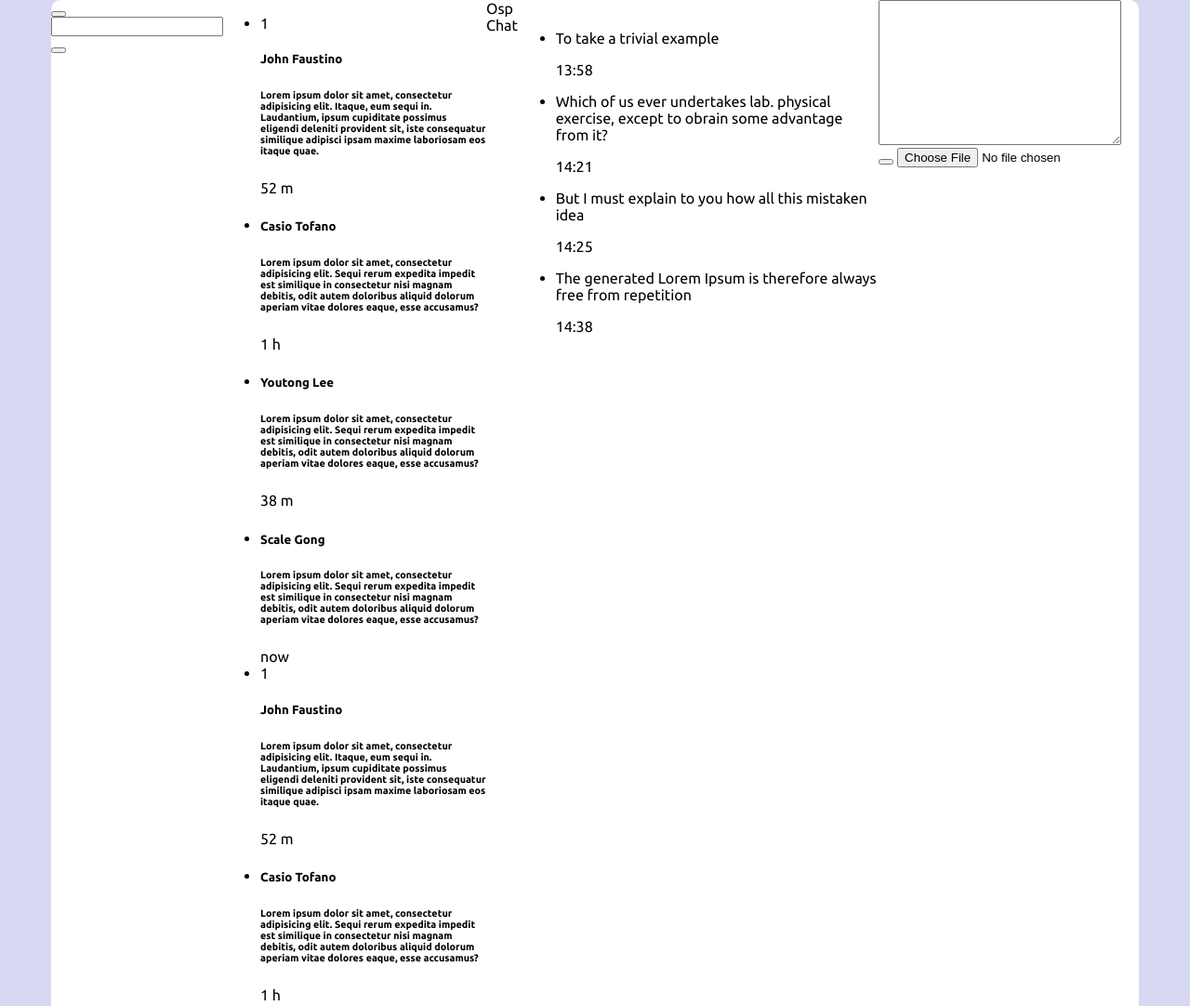
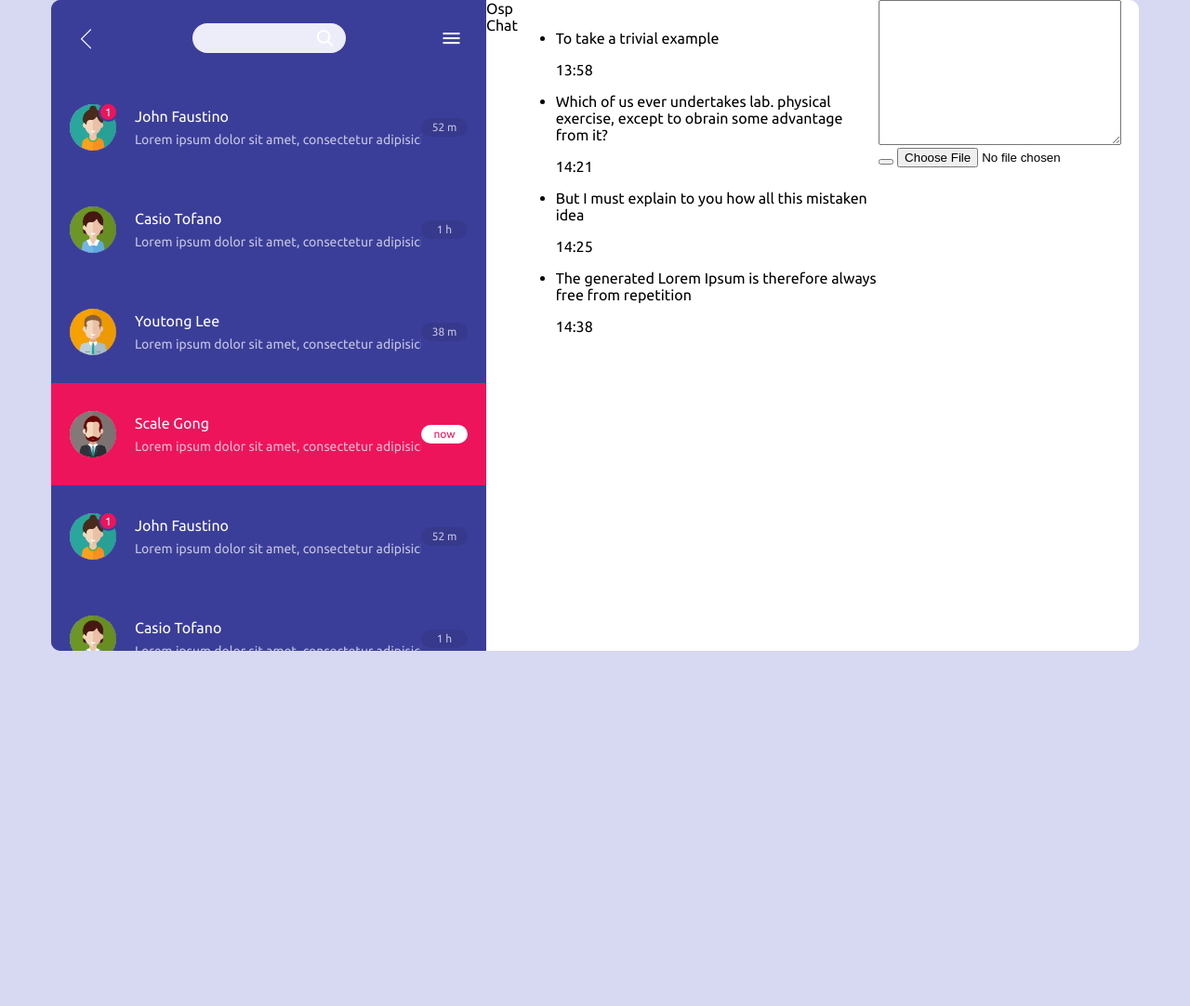
Before and after one commit to pashkoostap/Front-End-Camp, a plain HTML site: page unit-1/index.html in a window 1280 px wide. Shown: the top 1082 px of the page at 93% size. After the commit the page ends 800 px from the top, so only its background shows below. Drawn offline with Linux system fonts and the light colour scheme; files whose address does not match are found by name.

Commit message:
unit-1: left-chat users show/hide functional

```diff
--- a/unit-1/css/style.css
+++ b/unit-1/css/style.css
@@ -1,7 +1,12 @@
 /*COLORS
 $purple: #d7d8f1;
+$purple1: #ededfa;
 $white: #ffffff;
+$white1: rgba(255,255,255,0.5);
 $violet: #3b3e99;
+$violet1: #37398d;
+$blue: #1f2162;
+$pink: #ed145b;
 
 
 
@@ -15,20 +20,39 @@ body {
     padding: 0;
     font-family: "Ubuntu";
     background-color: #d7d8f1;
+    display: flex;
 }
 /*Global styles*/
 .osp-chat {
     max-width: 1170px;
-    margin-left: auto;
-    margin-right: auto;
     border-radius: 10px;
     background-color: #ffffff;
     display: flex;
+    overflow: hidden;
+    height: 700px;
+    margin: auto;
 }
-.left-chat-wrap {
-    display: flex;
-    max-width: 5%;
+/*Reset buttons styles*/
+.osp-chat-nav-btn {
+    background: none;
+    border: none;
+    outline: none;
+    width: 35px;
+    height: 32px;
+    color: #ffffff;
+    font-size: 21px;
+    cursor: pointer;
+    position: relative;
 }
+.osp-chat-nav-btn::before {
+    font-family: 'chat-icons';
+    position: absolute;
+    display: block;
+    top: 50%;
+    left: 50%;
+    transform: translate(-50%, -50%);
+}
+
 .left-chat-wrap--visible {
     display: flex;
     max-width: 40%;
@@ -37,3 +61,188 @@ body {
     display: flex;
 }
 /*LEFT CHAT WRAPPER*/
+.left-chat-wrap {
+    display: flex;
+    max-width: 5%;
+    flex-direction: column;
+    background-color: #37398d;
+}
+.left-chat-wrap--visible {
+    display: flex;
+    max-width: 40%;
+}
+.left-chat-wrap--hidden .left-chat-nav__menu {
+    display: none;
+}
+.left-chat-wrap--hidden .chat-search-panel {
+    display: none;
+}
+.left-chat-wrap--hidden .left-chat-users {
+    display: none;
+}
+/*LEFT CHAT NAVIGATION PANEL*/
+.left-chat-nav {
+    display: flex;
+    width: 100%;
+    background-color: #3b3e99;
+    padding: 25px 20px;
+    justify-content: space-between;
+}
+/*Open left panel button*/
+.left-chat-nav__open::before {
+    content: "\e904";
+}
+.left-chat-nav__open--active::before {
+    content: "\e900";
+}
+/*Open menu button*/
+.left-chat-nav__menu::before {
+    content: "\e903";
+    font-size: 18px;
+}
+.left-chat-nav__menu--active::before {
+    content: "\e901";
+    font-size: 18px;
+}
+/*Left chat search panel*/
+.chat-search-panel {
+    display: flex;
+    position: relative;
+    flex-shrink: 0;
+}
+/*Left chat search panel input*/
+.chat-search-panel__input {
+    background-color: #ededfa;
+    outline: none;
+    border: none;
+    width: 165px;
+    border-radius: 16px;
+    font-family: "Ubuntu";
+    line-height: 20px;
+    height: 32px;
+    font-size: 14px;
+    padding: 6px 40px 6px 15px;
+}
+/*Left chat search panel button*/
+.chat-search-panel__search-btn {
+    position: absolute;
+    width: 44px;
+    right: 0;
+    top: 0;
+}
+.chat-search-panel__search-btn::before {
+    font-size: 18px;
+    transition: color 0.2s ease;
+}
+.chat-search-panel__search-btn:hover::before {
+    color: #3b3e99;
+}
+/*LEFT CHAT USERS WRAPPER*/
+.left-chat-users {
+    display: flex;
+    flex-direction: column;
+    margin: 0;
+    padding: 0;
+    list-style: none;
+    overflow-y: scroll;
+}
+/*LEFT CHAT USER*/
+.left-chat-user {
+    background-color: #3b3e99;
+    padding: 30px 20px;
+    display: flex;
+    flex-direction: row;
+    flex-shrink: 0;
+    cursor: pointer;
+    transition: background-color 0.2s ease;
+}
+.left-chat-user:hover {
+    background-color: #1f2162;
+}
+/*Active chat user*/
+.left-chat-user--active {
+    background-color: #ed145b;
+}
+.left-chat-user--active:hover {
+    background-color: #ed145b;
+}
+.left-chat-user--active .left-chat-user__status {
+    background-color: #ffffff;
+    color: #ed145b;
+}
+/*User status*/
+.left-chat-user__status {
+    display: flex;
+    min-width: 50px;
+    line-height: 20px;
+    padding: 0px 5px;
+    text-align: center;
+    height: 20px;
+    margin: auto;
+    font-size: 12px;
+    color: rgba(255,255,255,0.7);
+    background-color: #37398d;
+    justify-content: center;
+    border-radius: 10px;
+}
+/*User info block*/
+.left-chat-user-info {
+    display: flex;
+    flex-wrap: wrap;
+    flex-direction: column;
+    padding-left: 20px;
+    padding-right: 30px;
+    overflow: hidden;
+}
+.left-chat-user-info__name {
+    margin: 0;
+    font-size: 16px;
+    line-height: 26px;
+    color: #ffffff;
+    font-weight: 400;
+    white-space: nowrap;
+    text-overflow: ellipsis;
+    overflow: hidden;
+}
+.left-chat-user-info__message {
+    margin: 0;
+    font-size: 14px;
+    line-height: 24px;
+    color: rgba(255,255,255,0.7);
+    font-weight: 400;
+    white-space: nowrap;
+    text-overflow: ellipsis;
+    overflow: hidden;
+}
+/*User photo block*/
+.left-chat-user-photo {
+    display: flex;
+    width: 50px;
+    height: 50px;
+    position: relative;
+}
+.left-chat-user-photo__img {
+    display: block;
+    width: 50px;
+    height: 50px;
+    background-position: center;
+    background-repeat: no-repeat;
+    background-size: cover;
+    border-radius: 50%;
+    overflow: hidden;
+}
+.left-chat-user-photo__message-badge {
+    position: absolute;
+    font-size: 12px;
+    color: #fff;
+    width: 21px;
+    height: 21px;
+    background-color: #ed145b;
+    display: block;
+    text-align: center;
+    border: 2px solid #3b3e99;
+    line-height: 17px;
+    border-radius: 50%;
+    right: -2px;
+    top: -2px;
+}
--- a/unit-1/index.html
+++ b/unit-1/index.html
@@ -1,5 +1,6 @@
 <!DOCTYPE html>
 <html lang="en">
+
 <head>
     <title>Unit 1</title>
     <meta charset="UTF-8">
@@ -8,104 +9,126 @@
     <link rel="stylesheet" href="css/icon-font.css">
     <link rel="stylesheet" href="css/style.css">
 </head>
+
 <body>
     <!--BEGIN CHAT WRAPPER-->
     <div class="osp-chat">
         <!--BEGIN LEFT CHAT WRAPPER-->
         <div class="left-chat-wrap  left-chat-wrap--visible">
-            <!--BEGIN LEFT CHAT WRAPPER-->
+            <!--BEGIN LEFT CHAT NAVIGATION-->
             <nav class="left-chat-nav">
-                <button class="left-chat-nav__open"></button>
-                <div class="chat-search-panel">
+                <button class="left-chat-nav__open  left-chat-nav__open--active  osp-chat-nav-btn"></button>
+                <form class="chat-search-panel" action="/">
                     <input type="text" class="chat-search-panel__input">
-                </div>
-                <button class="left-chat-nav__menu"></button>
+                    <button type="submit" class="chat-search-panel__search-btn    osp-chat-nav-btn  chat-icon-search"></button>
+                </form>
+                <button class="left-chat-nav__menu  osp-chat-nav-btn"></button>
             </nav>
-            <!--END LEFT CHAT WRAPPER-->
+            <!--END LEFT CHAT NAVIGATION-->
             <!--BEGIN LEFT CHAT USERS-->
             <ul class="left-chat-users">
                 <!--BEGIN USER INFO-->
                 <li class="left-chat-user">
-                    <div class="left-chat-user-info">
                     <div class="left-chat-user-photo">
                         <div class="left-chat-user-photo__img" style="background-image: url(img/avatar__1.jpg)"></div>
-                            <span class="left-chat-user-photo__mess-badge">1</span>
+                        <span class="left-chat-user-photo__message-badge">1</span>
                     </div>
+                    <div class="left-chat-user-info">
                         <h5 class="left-chat-user-info__name">John Faustino</h5>
-                        <h6 class="left-chat-user-info__message">Lorem ipsum dolor sit amet, consectetur adipisicing elit. Itaque, eum sequi in. Laudantium, ipsum cupiditate possimus eligendi deleniti provident sit, iste consequatur similique adipisci ipsam maxime laboriosam eos itaque quae.</h6>
+                        <h6 class="left-chat-user-info__message">Lorem ipsum dolor sit amet, consectetur adipisicing elit. Itaque, eum sequi in. Laudantium, ipsum
+                            cupiditate possimus eligendi deleniti provident sit, iste consequatur similique adipisci ipsam
+                            maxime laboriosam eos itaque quae.</h6>
                     </div>
                     <span class="left-chat-user__status">52 m</span>
                 </li>
                 <!--END USER INFO-->
                 <!--BEGIN USER INFO-->
                 <li class="left-chat-user">
-                    <div class="left-chat-user-info">
                     <div class="left-chat-user-photo">
                         <div class="left-chat-user-photo__img" style="background-image: url(img/avatar__2.jpg)"></div>
                     </div>
+                    <div class="left-chat-user-info">
+
                         <h5 class="left-chat-user-info__name">Casio Tofano</h5>
-                        <h6 class="left-chat-user-info__message">Lorem ipsum dolor sit amet, consectetur adipisicing elit. Sequi rerum expedita impedit est similique in consectetur nisi magnam debitis, odit autem doloribus aliquid dolorum aperiam vitae dolores eaque, esse accusamus?</h6>
+                        <h6 class="left-chat-user-info__message">Lorem ipsum dolor sit amet, consectetur adipisicing elit. Sequi rerum expedita impedit est similique
+                            in consectetur nisi magnam debitis, odit autem doloribus aliquid dolorum aperiam vitae dolores
+                            eaque, esse accusamus?</h6>
                     </div>
                     <span class="left-chat-user__status">1 h</span>
                 </li>
                 <!--END USER INFO-->
                 <!--BEGIN USER INFO-->
                 <li class="left-chat-user">
-                    <div class="left-chat-user-info">
                     <div class="left-chat-user-photo">
                         <div class="left-chat-user-photo__img" style="background-image: url(img/avatar__3.jpg)"></div>
                     </div>
+                    <div class="left-chat-user-info">
+
                         <h5 class="left-chat-user-info__name">Youtong Lee</h5>
-                        <h6 class="left-chat-user-info__message">Lorem ipsum dolor sit amet, consectetur adipisicing elit. Sequi rerum expedita impedit est similique in consectetur nisi magnam debitis, odit autem doloribus aliquid dolorum aperiam vitae dolores eaque, esse accusamus?</h6>
+                        <h6 class="left-chat-user-info__message">Lorem ipsum dolor sit amet, consectetur adipisicing elit. Sequi rerum expedita impedit est similique
+                            in consectetur nisi magnam debitis, odit autem doloribus aliquid dolorum aperiam vitae dolores
+                            eaque, esse accusamus?</h6>
                     </div>
                     <span class="left-chat-user__status">38 m</span>
                 </li>
                 <!--END USER INFO-->
                 <!--BEGIN USER INFO-->
                 <li class="left-chat-user  left-chat-user--active">
-                    <div class="left-chat-user-info">
                     <div class="left-chat-user-photo">
                         <div class="left-chat-user-photo__img" style="background-image: url(img/avatar__4.jpg)"></div>
                     </div>
+                    <div class="left-chat-user-info">
+
                         <h5 class="left-chat-user-info__name">Scale Gong</h5>
-                        <h6 class="left-chat-user-info__message">Lorem ipsum dolor sit amet, consectetur adipisicing elit. Sequi rerum expedita impedit est similique in consectetur nisi magnam debitis, odit autem doloribus aliquid dolorum aperiam vitae dolores eaque, esse accusamus?</h6>
+                        <h6 class="left-chat-user-info__message">Lorem ipsum dolor sit amet, consectetur adipisicing elit. Sequi rerum expedita impedit est similique
+                            in consectetur nisi magnam debitis, odit autem doloribus aliquid dolorum aperiam vitae dolores
+                            eaque, esse accusamus?</h6>
                     </div>
                     <span class="left-chat-user__status">now</span>
                 </li>
                 <!--END USER INFO-->
                 <!--BEGIN USER INFO-->
                 <li class="left-chat-user">
-                    <div class="left-chat-user-info">
                     <div class="left-chat-user-photo">
                         <div class="left-chat-user-photo__img" style="background-image: url(img/avatar__1.jpg)"></div>
-                            <span class="left-chat-user-photo__mess-badge">1</span>
+                        <span class="left-chat-user-photo__message-badge">1</span>
                     </div>
+                    <div class="left-chat-user-info">
+
                         <h5 class="left-chat-user-info__name">John Faustino</h5>
-                        <h6 class="left-chat-user-info__message">Lorem ipsum dolor sit amet, consectetur adipisicing elit. Itaque, eum sequi in. Laudantium, ipsum cupiditate possimus eligendi deleniti provident sit, iste consequatur similique adipisci ipsam maxime laboriosam eos itaque quae.</h6>
+                        <h6 class="left-chat-user-info__message">Lorem ipsum dolor sit amet, consectetur adipisicing elit. Itaque, eum sequi in. Laudantium, ipsum
+                            cupiditate possimus eligendi deleniti provident sit, iste consequatur similique adipisci ipsam
+                            maxime laboriosam eos itaque quae.</h6>
                     </div>
                     <span class="left-chat-user__status">52 m</span>
                 </li>
                 <!--END USER INFO-->
                 <!--BEGIN USER INFO-->
                 <li class="left-chat-user">
-                    <div class="left-chat-user-info">
                     <div class="left-chat-user-photo">
                         <div class="left-chat-user-photo__img" style="background-image: url(img/avatar__2.jpg)"></div>
                     </div>
+                    <div class="left-chat-user-info">
+
                         <h5 class="left-chat-user-info__name">Casio Tofano</h5>
-                        <h6 class="left-chat-user-info__message">Lorem ipsum dolor sit amet, consectetur adipisicing elit. Sequi rerum expedita impedit est similique in consectetur nisi magnam debitis, odit autem doloribus aliquid dolorum aperiam vitae dolores eaque, esse accusamus?</h6>
+                        <h6 class="left-chat-user-info__message">Lorem ipsum dolor sit amet, consectetur adipisicing elit. Sequi rerum expedita impedit est similique
+                            in consectetur nisi magnam debitis, odit autem doloribus aliquid dolorum aperiam vitae dolores
+                            eaque, esse accusamus?</h6>
                     </div>
                     <span class="left-chat-user__status">1 h</span>
                 </li>
                 <!--END USER INFO-->
                 <!--BEGIN USER INFO-->
                 <li class="left-chat-user">
-                    <div class="left-chat-user-info">
                     <div class="left-chat-user-photo">
                         <div class="left-chat-user-photo__img" style="background-image: url(img/avatar__3.jpg)"></div>
                     </div>
+                    <div class="left-chat-user-info">
+
                         <h5 class="left-chat-user-info__name">Youtong Lee</h5>
-                        <h6 class="left-chat-user-info__message">Lorem ipsum dolor sit amet, consectetur adipisicing elit. Sequi rerum expedita impedit est similique in consectetur nisi magnam debitis, odit autem doloribus aliquid dolorum aperiam vitae dolores eaque, esse accusamus?</h6>
+                        <h6 class="left-chat-user-info__message">Lorem ipsum dolor sit amet, consectetur adipisicing elit. Sequi rerum expedita impedit est similique
+                            in consectetur nisi magnam debitis, odit autem doloribus aliquid dolorum aperiam vitae dolores
+                            eaque, esse accusamus?</h6>
                     </div>
                     <span class="left-chat-user__status">38 m</span>
                 </li>
@@ -186,4 +209,5 @@
 
     <script src="js/script.js"></script>
 </body>
+
 </html>
```
Also changed, not shown: unit-1/js/script.js (+18 -0 lines). Lines whose indentation alone changed are shown as unchanged.
